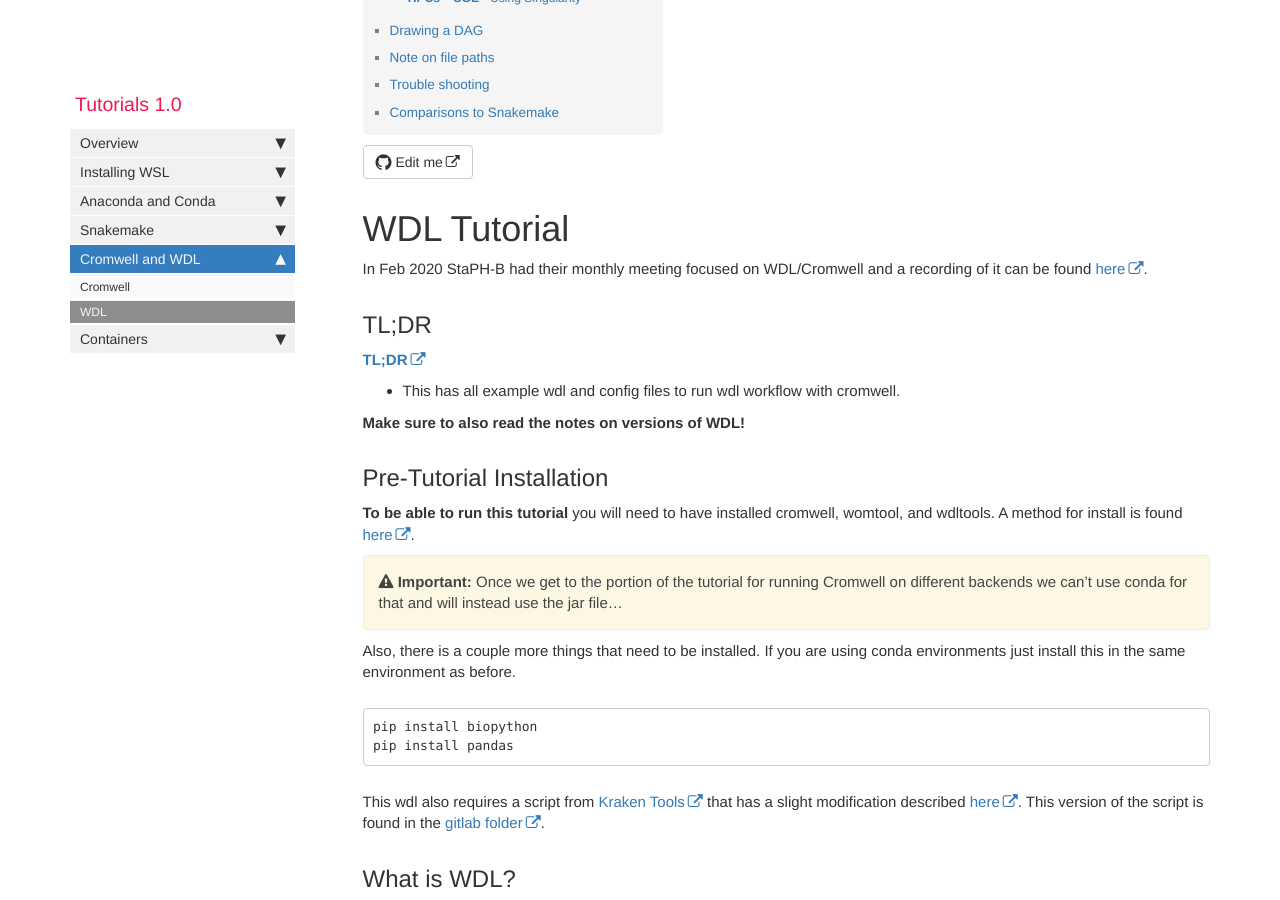
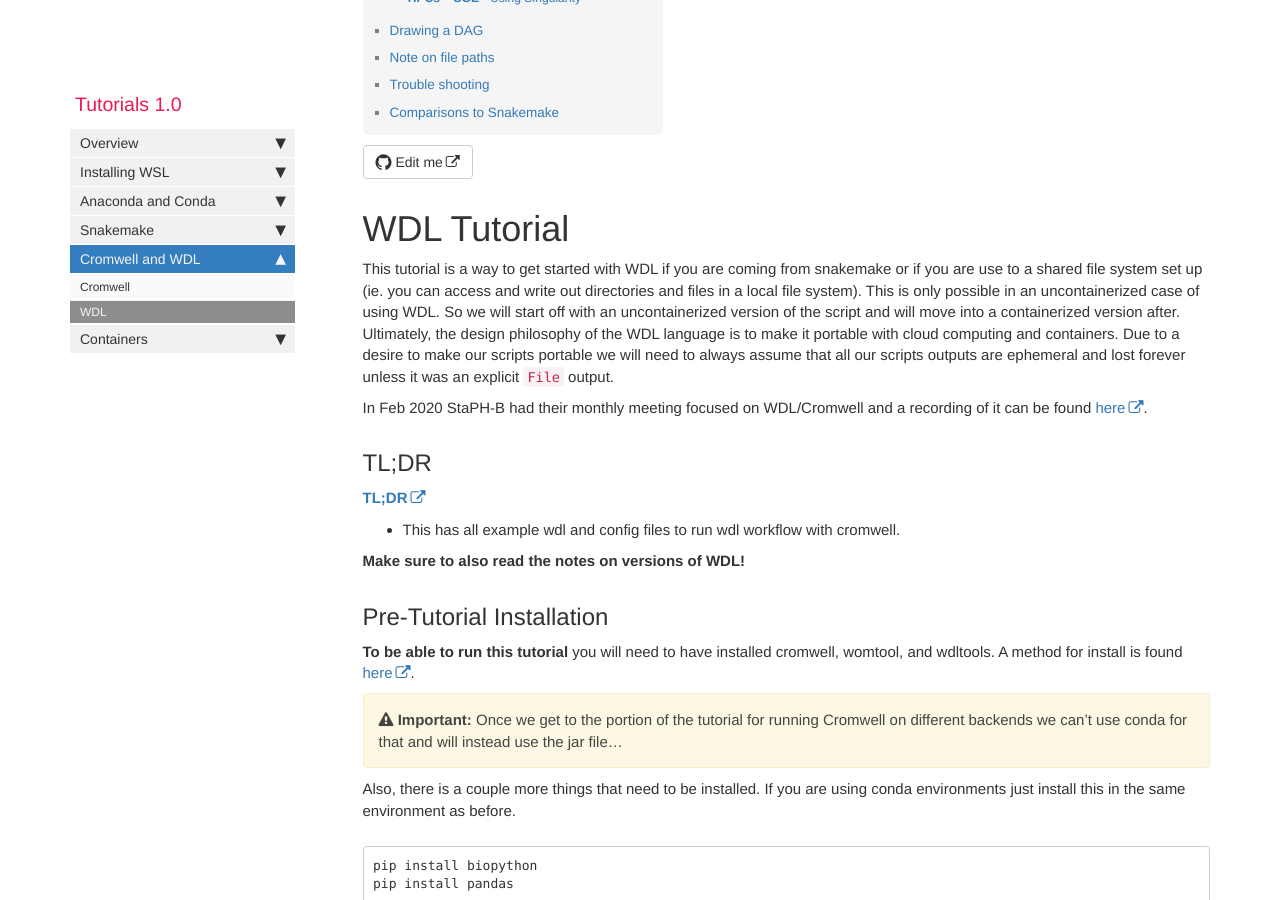
Before and after one commit to jvhagey/Tutorials, a Jekyll site: the page built from pages/mydoc/mydoc_wdl.md, in a window 1280 px wide and 900 px high, scrolled down 755 px. Built offline with Jekyll 4.4.1, drawn with Linux system fonts in a browser that asks for light colours; comment, search, counter and statistics services are not loaded; some of the changed text lies outside the part shown.

Commit message:
Update mydoc_wdl.md

````diff
--- a/pages/mydoc/mydoc_wdl.md
+++ b/pages/mydoc/mydoc_wdl.md
@@ -5,6 +5,8 @@ permalink: mydoc_wdl.html
 folder: mydoc
 ---
 # WDL Tutorial
+
+This tutorial is a way to get started with WDL if you are coming from snakemake or if you are use to a shared file system set up (ie. you can access and write out directories and files in a local file system). This is only possible in an uncontainerized case of using WDL. So we will start off with an uncontainerized version of the script and will move into a containerized version after. Ultimately, the design philosophy of the WDL language is to make it portable with cloud computing and containers. Due to a desire to make our scripts portable we will need to always assume that all our scripts outputs are ephemeral and lost forever unless it was an explicit `File` output.
 
 In Feb 2020 StaPH-B had their monthly meeting focused on WDL/Cromwell and a recording of it can be found [here](http://www.staphb.org/resources/staphb-videos/).
 
@@ -1243,7 +1245,7 @@ Currently, StaPH-B has built many containers that are available on [dockerhub](h
 
 wdl is configured to work with docker hub so we can swap out the module load portion of the tutorial and just pull in a docker container to run fastqc for us. This allows for reproducibility. Make sure you specify the version of fastqc if not then docker will just pull the latest one version of the container, but that will change so it won't be reproducible then.
 
-{% include warning.html content="We CANNOT make directories as we did before though. There is an issue with how the container is mounted by cromwell (I think)." markdown="span" %}
+{% include warning.html content="We CANNOT make directories as we did before though. This is due how data is mounted in the container, which is controlled my cromwell. This also is in line with the design philosophy of the WDL language to make our script portable. In this case we do not have access to the underlying local file structure (can't create a directory in local system) and the output is all contained within container and will be removed after the run unless we explicity make it an `output`. " markdown="span" %}
 
 ```
 workflow tutorial {
````
